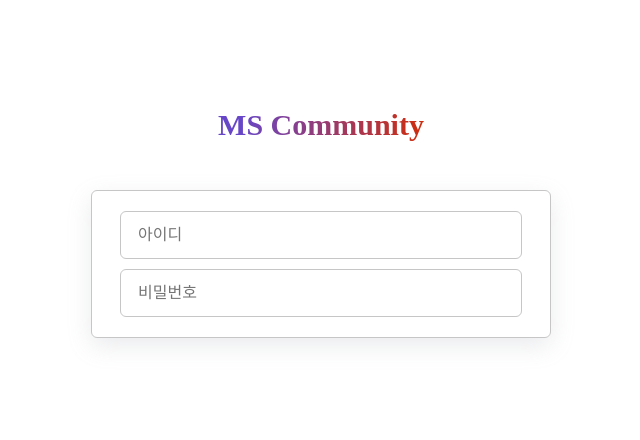
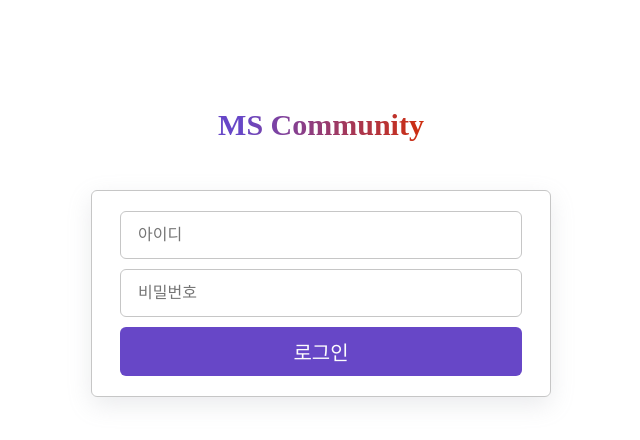
Before and after one commit to Ppakgong/ppak_crud_frontend, a React (Vite) app: page /auth in a window 1280 px wide. Shown: the top 440 px of the page, without its empty margins (319-959 px from the left). Built offline with nearby package versions, Linux system fonts and the light colour scheme.

Commit message:
feat: 버튼에 label props 추가, AuthLoginForm에 onSubmit props 추가

```diff
--- a/src/components/atoms/Button/Button.tsx
+++ b/src/components/atoms/Button/Button.tsx
@@ -11,20 +11,22 @@ export type ButtonStyleProps = {
 };
 
 export type ButtonProps = ButtonStyleProps & {
+  label: string;
   type?: "button" | "submit" | "reset";
   onClick?: () => void;
-  isDisabled: boolean;
+  isDisabled?: boolean;
 };
 
 const Button = ({
+  label,
   type = "button",
   onClick,
-  isDisabled,
+  isDisabled = false,
   ...props
 }: ButtonProps) => {
   return (
     <Index type={type} onClick={onClick} {...props} disabled={isDisabled}>
-      Button
+      {label}
     </Index>
   );
 };
@@ -33,6 +35,7 @@ export default Button;
 
 const Index = styled.button<ButtonStyleProps>`
   width: 100%;
+  height: 100%;
   background-color: ${({ $bg_color = ACCENT_COLOR }) => theme.color[$bg_color]};
   color: ${({ $color = "white" }) => theme.color[$color]};
   ${({ $typo = "medium3" }) => theme.typo[$typo]}
--- a/src/components/organisms/AuthLoginForm/AuthLoginForm.tsx
+++ b/src/components/organisms/AuthLoginForm/AuthLoginForm.tsx
@@ -1,18 +1,25 @@
 import styled from "styled-components";
 import theme from "../../../styles/theme";
 import Input from "../../atoms/Input/Input";
-import { ChangeEvent } from "react";
+import { ChangeEvent, FormEvent } from "react";
+import Button from "../../atoms/Button/Button";
 
 export type AuthLoginFormProps = {
   id: string;
   password: string;
   onChange: ({ e }: { e: ChangeEvent<HTMLInputElement> }) => void;
+  onSubmit: (e: FormEvent) => Promise<void>;
 };
 
-const AuthLoginForm = ({ id, password, onChange }: AuthLoginFormProps) => {
+const AuthLoginForm = ({
+  id,
+  password,
+  onChange,
+  onSubmit,
+}: AuthLoginFormProps) => {
   return (
     <Container>
-      <Form>
+      <Form onSubmit={onSubmit}>
         <Input
           placeholder="아이디"
           name="id"
@@ -27,6 +34,7 @@ const AuthLoginForm = ({ id, password, onChange }: AuthLoginFormProps) => {
           onChange={onChange}
           $border_color="gray5"
         />
+        <Button label="로그인" type="submit" />
       </Form>
     </Container>
   );
--- a/src/components/organisms/AuthLoginForm/AuthLoginFormContainer.tsx
+++ b/src/components/organisms/AuthLoginForm/AuthLoginFormContainer.tsx
@@ -1,4 +1,4 @@
-import { ChangeEvent, useState } from "react";
+import { ChangeEvent, FormEvent, useState } from "react";
 import AuthLoginForm from "./AuthLoginForm";
 
 const AuthLoginFormContainer = () => {
@@ -11,7 +11,11 @@ const AuthLoginFormContainer = () => {
     setInputs((prev) => ({ ...prev, [e.target.name]: e.target.value }));
   };
 
-  return <AuthLoginForm {...inputs} onChange={onChange} />;
+  const onSubmit = async (e: FormEvent) => {
+    e.preventDefault();
+  };
+
+  return <AuthLoginForm {...inputs} onChange={onChange} onSubmit={onSubmit} />;
 };
 
 export default AuthLoginFormContainer;
```
